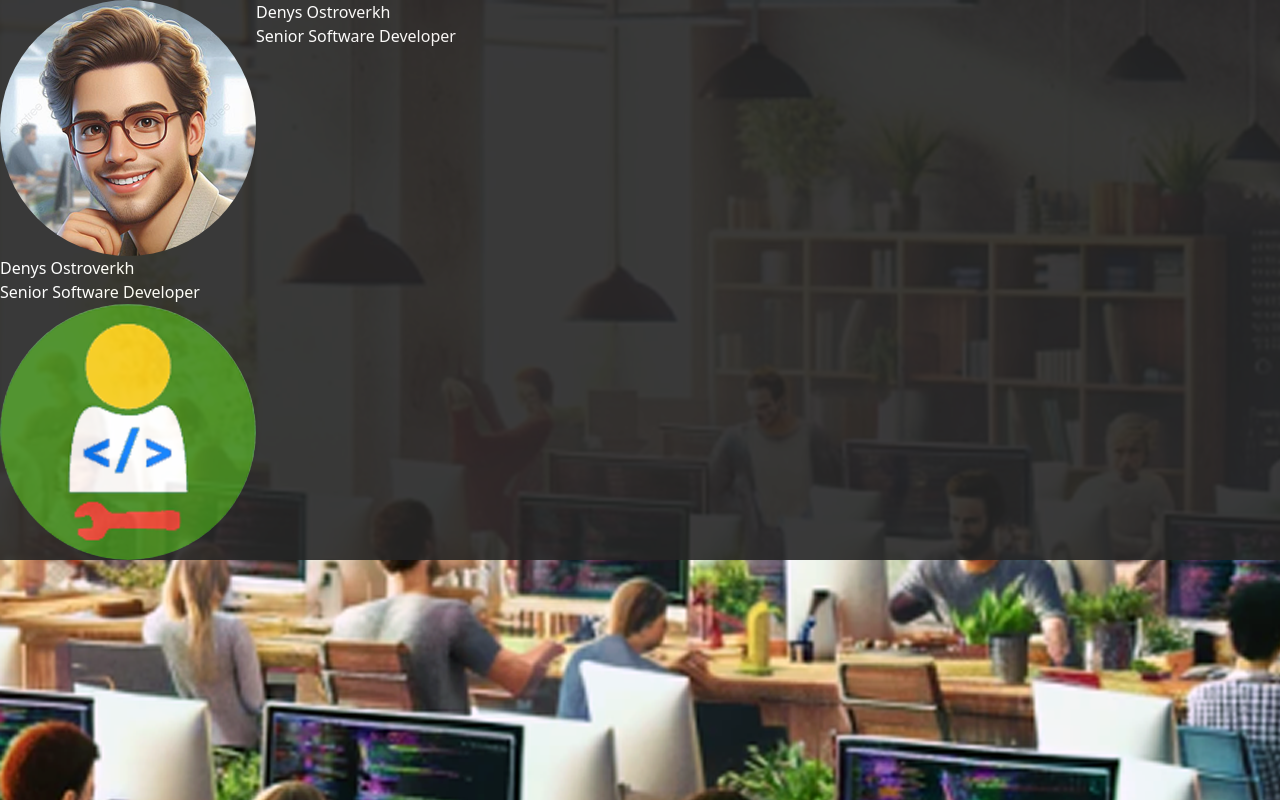
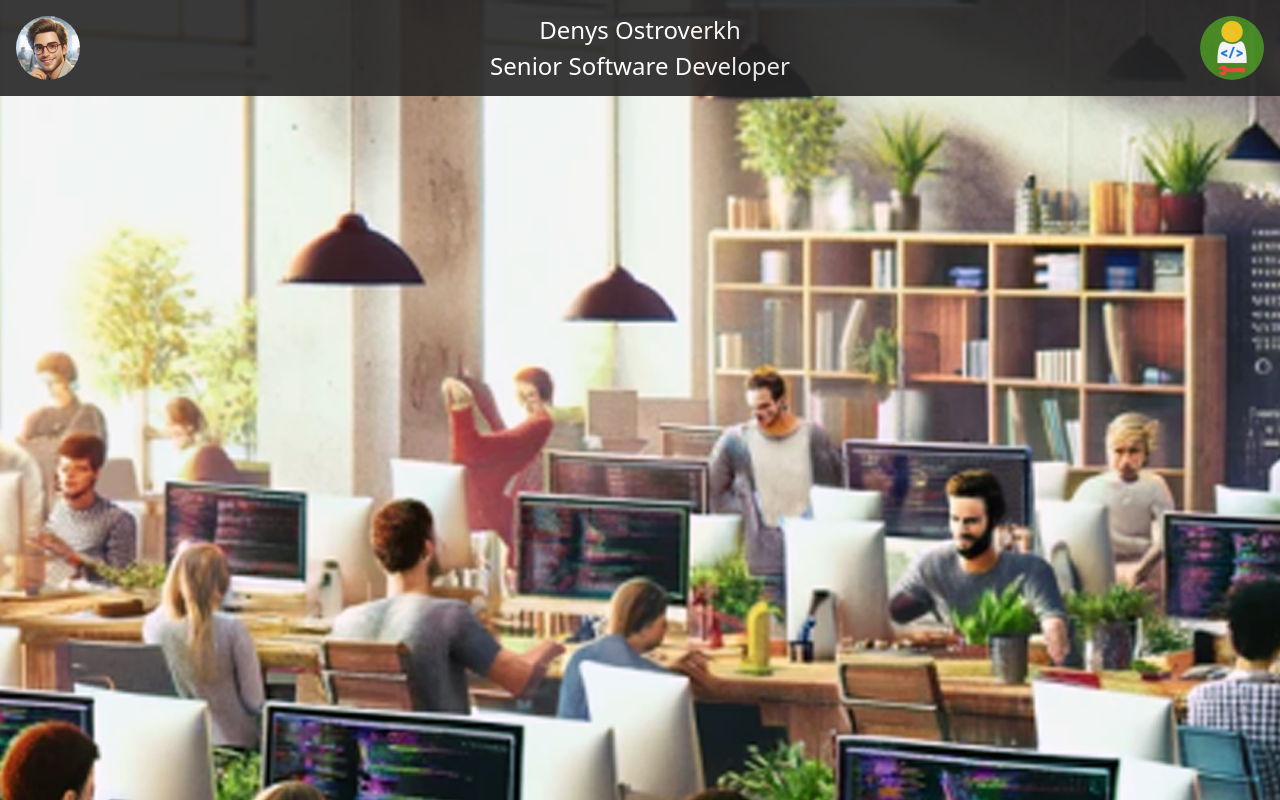
Before and after one commit to devtwinkler/Portfolio-svelte, a SvelteKit app: page /about in a window 1280 px wide. Built offline with nearby package versions, Linux system fonts and the light colour scheme.

Commit message:
completion of header

```diff
--- a/src/components/header.svelte
+++ b/src/components/header.svelte
@@ -4,23 +4,37 @@
   import { NAME, QUALIFICATION } from "../lib/personal";
 </script>
 
-<header class="flex">
-  <div>
-    <div>
-      <img src={avatar} alt="..." />
-    </div>
+<header class="flex flex-col">
+  <div class="flex w-full justify-between">
+    <img
+      src={avatar}
+      alt="..."
+      class=" md:w-[6em] md:h-[6em] md:p-[1em]
+              sm:w-[4em] sm:h-[4em] sm:p-[0.5em]
+              xs:w-[2.5em] xs:h-[2.5em] xs:p-[0.2em]
+              exs:w-[2.5em] exs:h-[2.5em] exs:p-[0.2em]"
+    />
 
-    <div>
+    <div
+      class="flex items-center justify-center items-center flex-col
+                md:text-[1.5em] sm:text-[1em] xs:text-[0.8em]
+                hidden xs:flex"
+    >
       <h1>{NAME}</h1>
       <h2>{QUALIFICATION}</h2>
     </div>
 
-    <div>
-      <img src={logo} alt="..." />
-    </div>
+    <img
+      src={logo}
+      alt="..."
+      class=" md:w-[6em] md:h-[6em] md:p-[1em]
+              sm:w-[4em] sm:h-[4em] sm:p-[0.5em]
+              xs:w-[2.5em] xs:h-[2.5em] xs:p-[0.2em]
+              exs:w-[2.5em] exs:h-[2.5em] exs:p-[0.2em]"
+    />
   </div>
 
-  <div>
+  <div class="text-center exs:block xs:hidden text-[0.8em]">
     <h1>{NAME}</h1>
     <h2>{QUALIFICATION}</h2>
   </div>
--- a/tailwind.config.js
+++ b/tailwind.config.js
@@ -4,7 +4,12 @@ export default {
     './src/**/*.{html,js,svelte,ts}', // Adjust this if necessary
   ],
   theme: {
-    extend: {},
+    extend: {
+      screens: {
+        exs: '0px',
+        xs: '260px'
+      }
+    },
   },
   plugins: [],
 }
```
